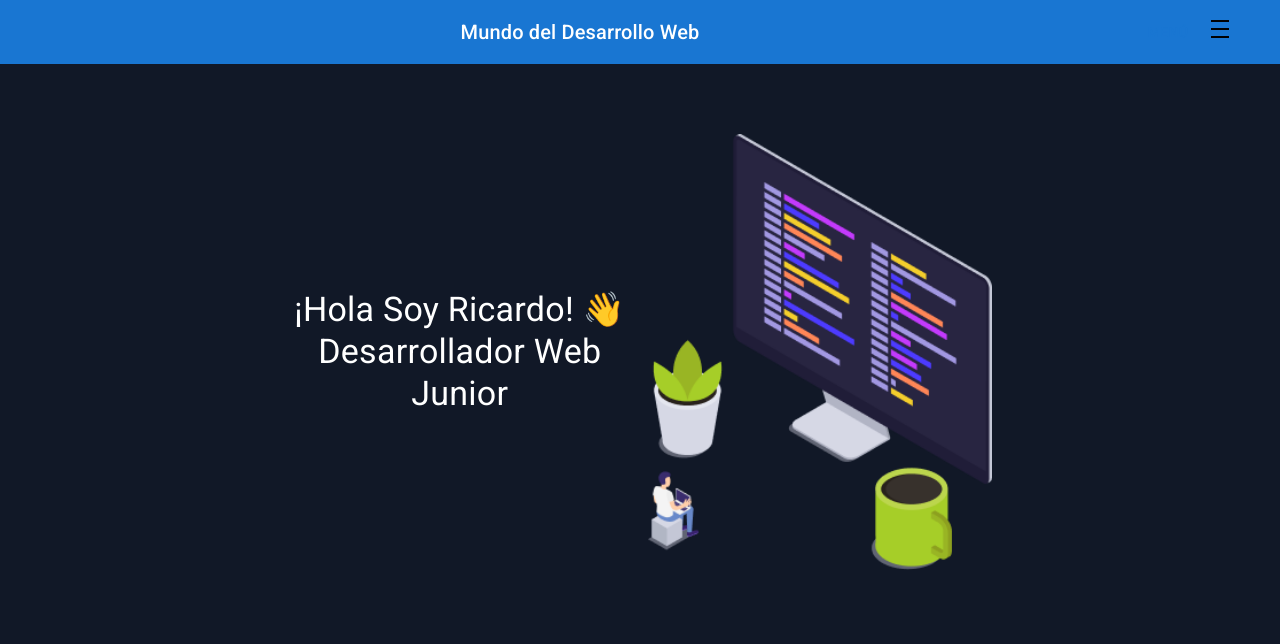
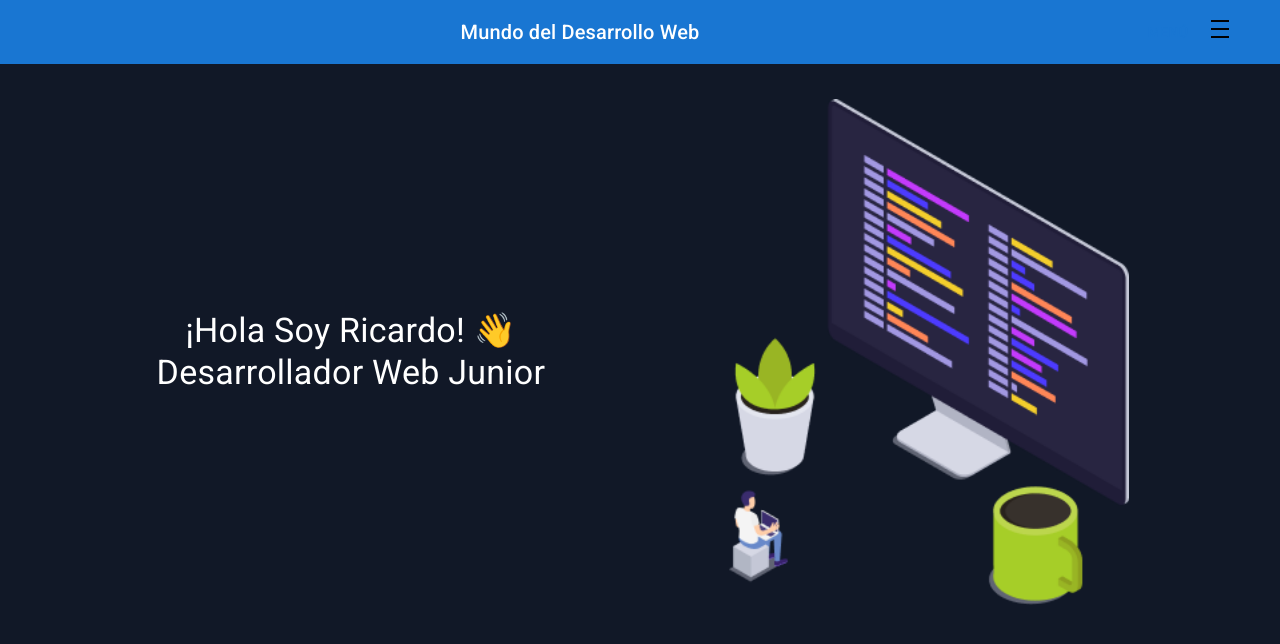
Before and after one commit to blackgoku-97/portafolio, a React (Vite) app: page / in a window 1280 px wide. Shown: the top 644 px of the page. Built offline with nearby package versions, Linux system fonts and the light colour scheme.

Commit message:
Inicio estructurado 8

```diff
--- a/src/components/inicio/Inicio.jsx
+++ b/src/components/inicio/Inicio.jsx
@@ -4,12 +4,13 @@ export const Inicio = () => {
   return (
     <Container maxWidth="lg" sx={{ height: "80vh", display: "flex", justifyContent: "center", alignItems: "center", marginTop: { xs: 10, md: 0 }, }}
     >
-      <Grid container spacing={2} direction={{ xs: "column", md: "row" }} alignItems="center" justifyContent="center"
+      <Grid container spacing={{ xs: 4, md: 8 }} direction={{ xs: "column", md: "row" }} alignItems="center" justifyContent="center"
       >
         <Grid size={{ xs: 12, md: 6 }}>
-          <Typography variant="h4" align="center" sx={{ marginBottom: { xs: 2, md: 0 } }}
+          <Typography variant="h4" align="center" sx={{ marginBottom: { xs: 4, md: 0 } }}
           >
-            ¡Hola Soy Ricardo! 👋 <br /> Desarrollador Web Junior
+            ¡Hola Soy Ricardo! 👋
+            Desarrollador Web Junior
           </Typography>
         </Grid>
         <Grid size={{ xs: 12, md: 6 }} sx={{ display: "flex", justifyContent: "center" }}
```
